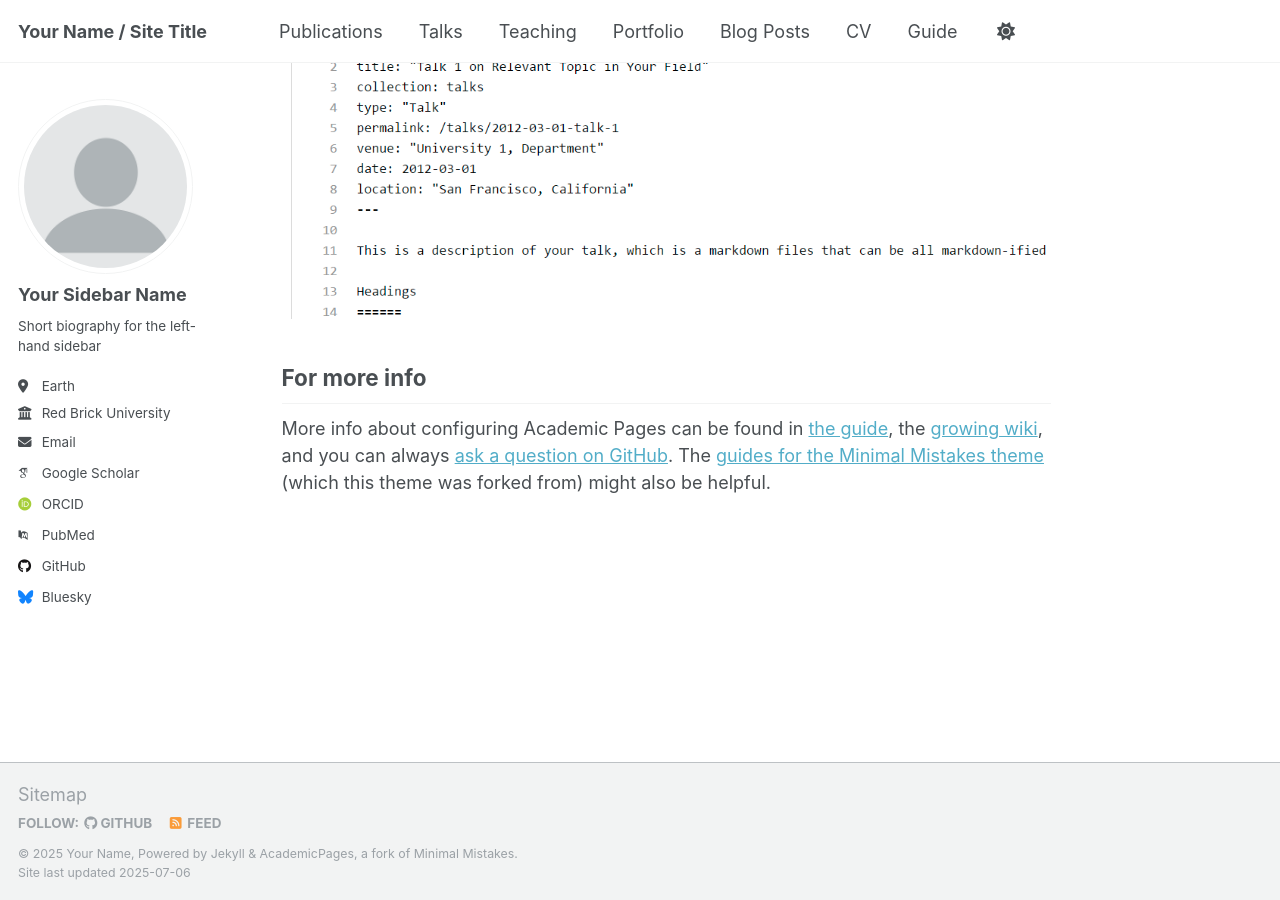
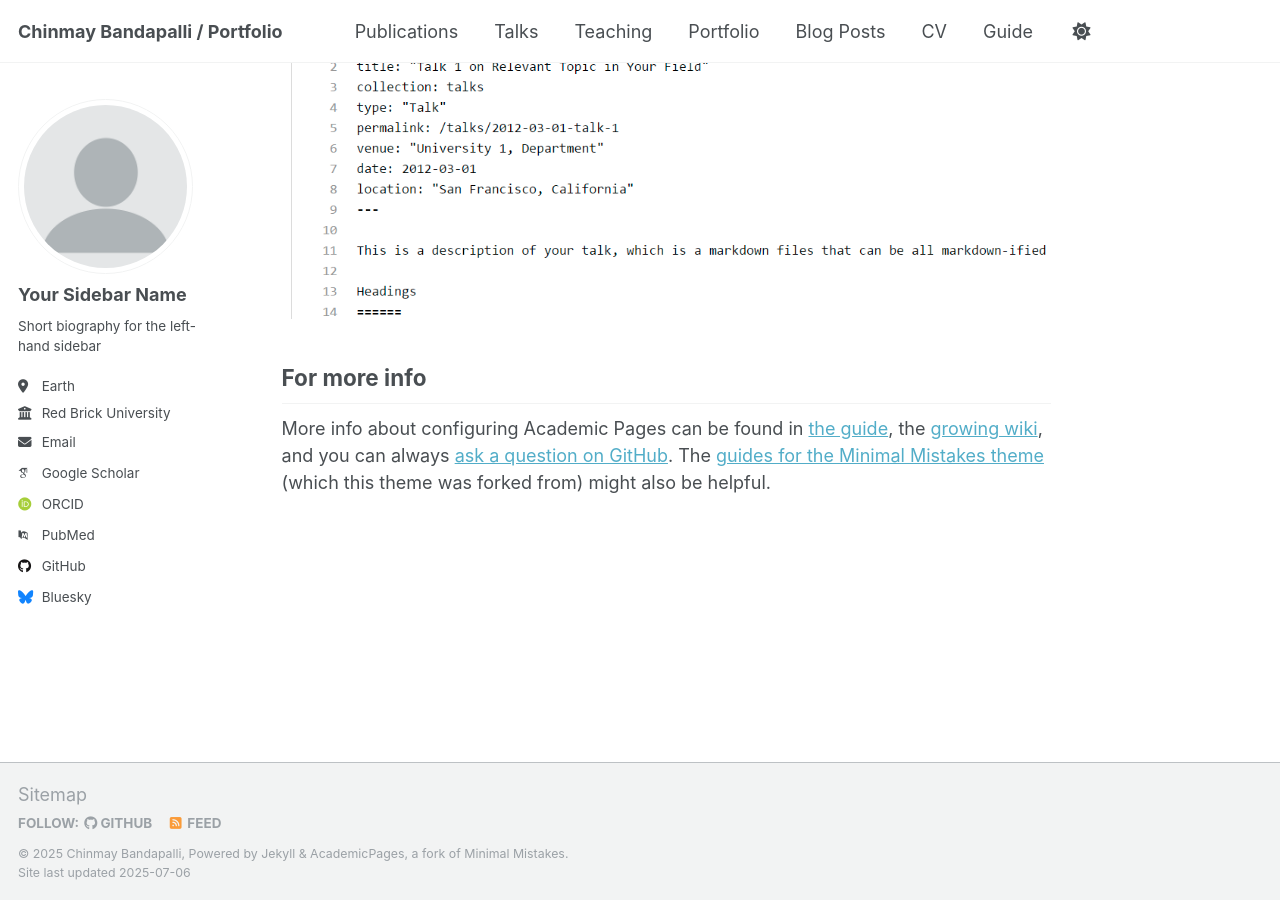
Before and after one commit to chinmaybandapalli/chinmaybandapalli.github.io, a Jekyll site: the page built from _pages/about.md, in a window 1280 px wide and 900 px high, scrolled down 2880 px. Built offline with Jekyll 4.4.1, drawn with Linux system fonts in a browser that asks for light colours; some web fonts are replaced; a script that is not in the unit is left out.

Commit message:
Update _config.yml

```diff
--- a/_config.yml
+++ b/_config.yml
@@ -9,13 +9,13 @@
 # Basic Site Settings
 locale                   : "en-US"
 site_theme               : "default"
-title                    : "Your Name / Site Title"
+title                    : "Chinmay Bandapalli / Portfolio"
 title_separator          : "-"
-name                     : &name "Your Name"
-description              : &description "personal description"
-url                      : https://academicpages.github.io # the base hostname & protocol for your site e.g. "https://[your GitHub username].github.io" or if you already have some other page hosted on Github then use "https://[your GitHub username].github.io/[Your Repo Name]"
+name                     : &name "Chinmay Bandapalli"
+description              : &description "2nd Year EE @ Georgia Tech"
+url                      : https://chinmaybandapalli.github.io # the base hostname & protocol for your site e.g. "https://[your GitHub username].github.io" or if you already have some other page hosted on Github then use "https://[your GitHub username].github.io/[Your Repo Name]"
 baseurl                  : "" # the subpath of your site, e.g. "/blog"
-repository               : "academicpages/academicpages.github.io"
+repository               : "chinmaybandapalli/chinmaybandapalli.github.io"
 
 # Site Author - The following control what appear as part of the author content on the side bar.
 #               If a field is blank the icon and link will not appear, otherwise it will be shown.
```
